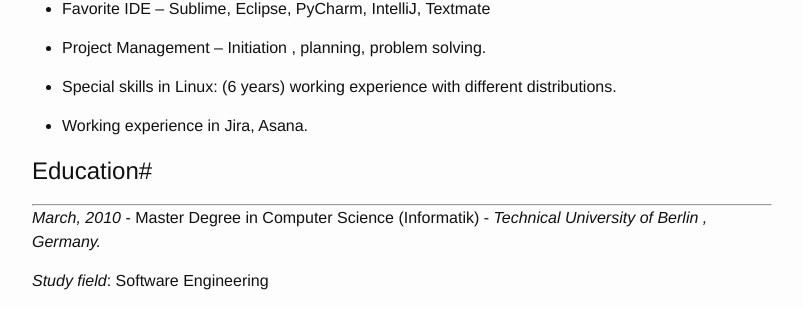
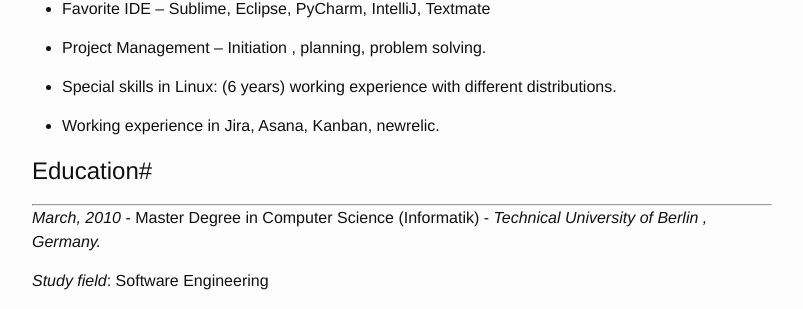
Before and after one commit to tokhi/tokhi.github.io, a Jekyll site: the page built from 2014-10-16-resume.markdown, in a window 1280 px wide and 900 px high, scrolled down 595 px. Shown: the part 143-452 px from the top of the window, without its empty margins (238-1041 px from the left). Built offline with Jekyll 4.4.1, drawn with Linux system fonts in a browser that asks for light colours.

Commit message:
Update 2014-10-16-resume.markdown

```diff
--- a/2014-10-16-resume.markdown
+++ b/2014-10-16-resume.markdown
@@ -45,7 +45,7 @@
 
 * Special skills in Linux: (6 years) working experience with different distributions.
 
-* Working experience in Jira, Asana.
+* Working experience in Jira, Asana, Kanban, newrelic.
 
 
 #Education#
```
